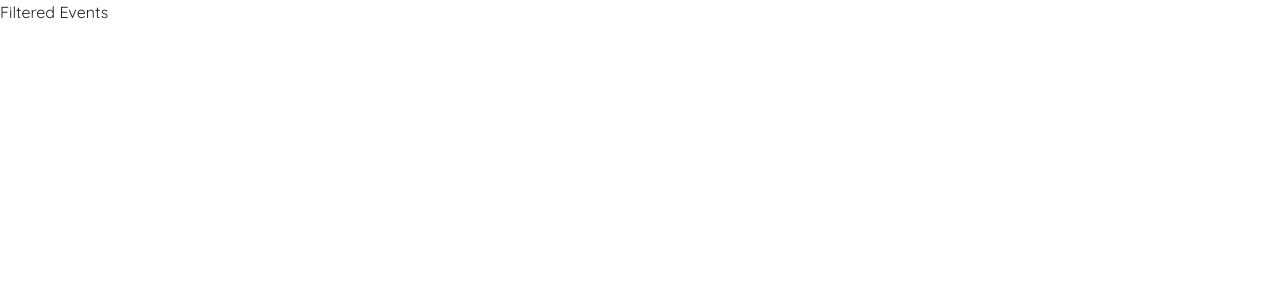
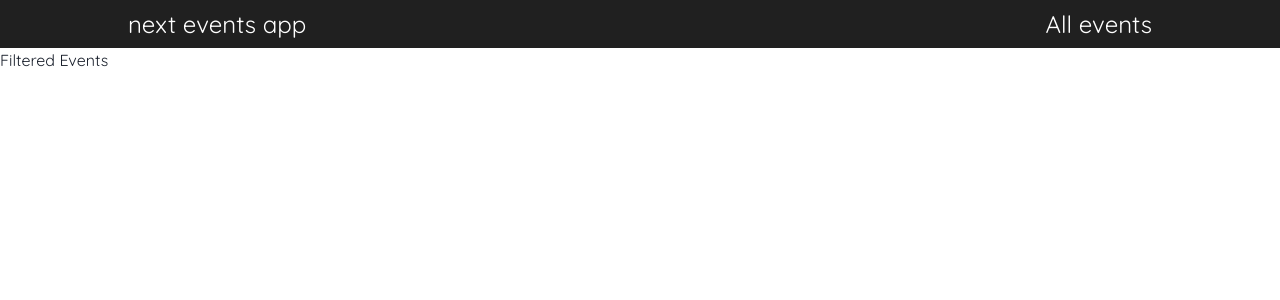
Before and after one commit to DusanVulic/Next-JS-event-app, a Next.js app: page /events/1 in a window 1280 px wide. Shown: the top 300 px of the page. Built offline with nearby package versions, Linux system fonts and the light colour scheme.

Commit message:
navbar added

```diff
--- /dev/null
+++ b/components/layout/Layout.js
@@ -0,0 +1,14 @@
+import React, { Fragment } from "react";
+//header
+import MainHeader from "./MainHeader";
+
+const Layout = (props) => {
+  return (
+    <Fragment>
+      <MainHeader />
+      <main>{props.children}</main>
+    </Fragment>
+  );
+};
+
+export default Layout;
--- /dev/null
+++ b/components/layout/MainHeader.js
@@ -0,0 +1,30 @@
+import Link from "next/link";
+import React from "react";
+
+//styles
+import styles from "./MainHeader.module.css";
+
+const MainHeader = () => {
+  return (
+    <header className={styles.header}>
+      <div className={styles.logo}>
+        <Link href="/" className={styles.link}>
+          {" "}
+          next events app
+        </Link>
+      </div>
+      <nav className={styles.navigation}>
+        <ul>
+          <li>
+            <Link href="/events" className={styles.navigationlink}>
+              {" "}
+              All events
+            </Link>
+          </li>
+        </ul>
+      </nav>
+    </header>
+  );
+};
+
+export default MainHeader;
--- /dev/null
+++ b/components/layout/MainHeader.module.css
@@ -0,0 +1,39 @@
+.header {
+    width: 100%;
+    display: flex;
+    justify-content: space-between;
+    align-items: center;
+    padding: 1rem 10%;
+    height: 3rem;
+    background-color: #202020;
+}
+
+.logo {
+    font-size: 0.35rem;
+    color: white;
+    height: 100%;
+    display: flex;
+    justify-content: center;
+    align-items: center;
+    color: white;
+}
+
+.link {
+    text-decoration: none;
+    font-size: 1rem;
+}
+
+.navigationlink {
+    text-decoration: none;
+    color: white;
+    font-size: 1.25rem;
+}
+
+@media (min-width: 768px) {
+    .link {
+        font-size: 1.5rem;
+    }
+    .navigation a {
+        font-size: 1.5rem;
+    }
+}
--- a/pages/_app.js
+++ b/pages/_app.js
@@ -3,11 +3,14 @@ import "../styles/globals.css";
 //import chakra
 
 import { ChakraProvider } from "@chakra-ui/react";
+import Layout from "../components/layout/Layout";
 
 function MyApp({ Component, pageProps }) {
   return (
     <ChakraProvider>
-      <Component {...pageProps} />
+      <Layout>
+        <Component {...pageProps} />
+      </Layout>
     </ChakraProvider>
   );
 }
--- a/pages/events/index.js
+++ b/pages/events/index.js
@@ -1,6 +1,11 @@
 import React from "react";
 
+//importing function to get all events
+import { getAllEvents } from "../../dummy-data-js";
+
 const EventsPage = () => {
+  const events = getAllEvents();
+
   return (
     <div>
       <h2> all events page </h2>
```
